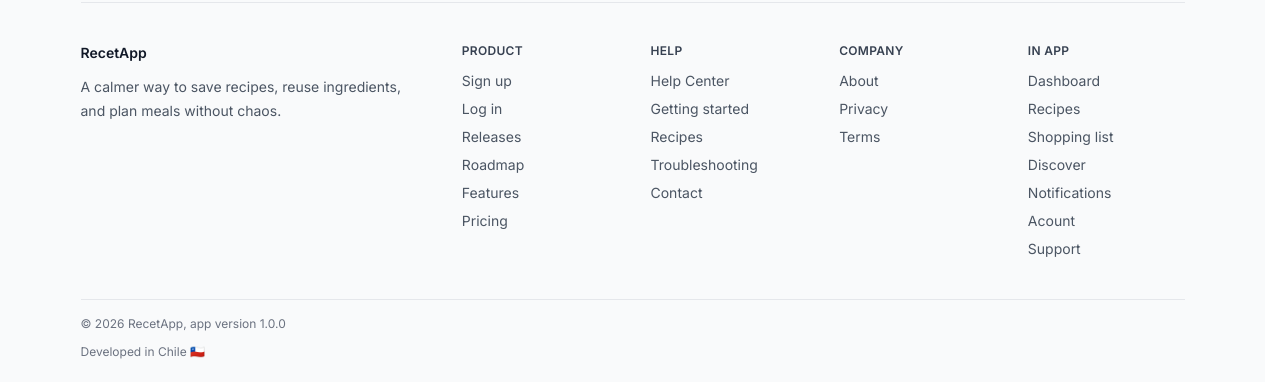
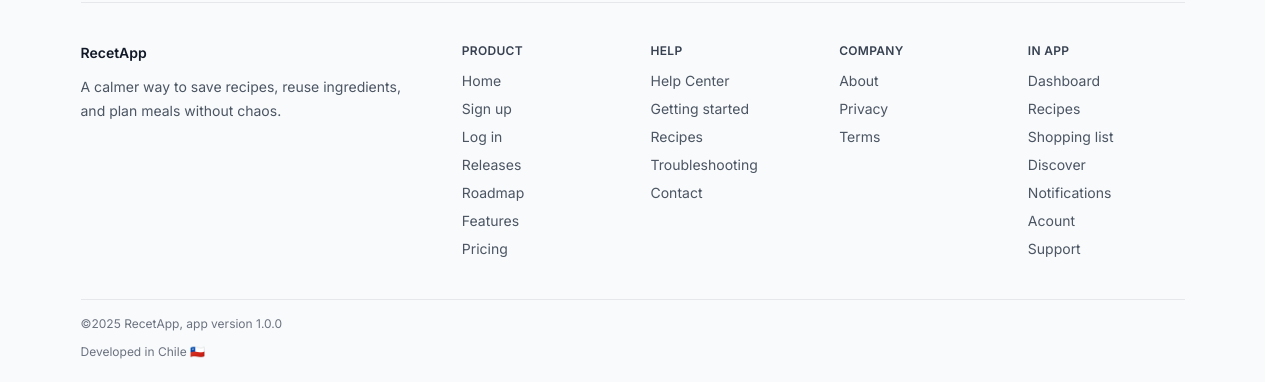
Before and after one commit to pschonffeldt/recetapp, a Next.js app: page / in a window 1280 px wide. Shown: the part 7704-8086 px from the top of the page. Built offline with nearby package versions, Linux system fonts and the light colour scheme; a web font is replaced by a local one.

Commit message:
feat(core,config): add app.ts as single source of truth for app metadata
- Create app.ts to centralize core app data (name, version, and related constants)
- Reduce duplication across marketing, auth, and dashboard surfaces
- Make future version/name updates faster and less error-prone

```diff
--- /dev/null
+++ b/app/lib/utils/app.ts
@@ -0,0 +1,32 @@
+export const APP = {
+  /** Product identity */
+  name: "RecetApp",
+  legalName: "RecetApp",
+  tagline: "A calmer way to cook at home.",
+  description:
+    "RecetApp helps you keep recipes structured, reuse ingredients, and build shopping lists without clutter.",
+
+  /** Versioning */
+  version: "1.0.0",
+
+  /** URLs */
+  url: "https://recetapp.com",
+  supportUrl: "/contact",
+  helpCenterUrl: "/help",
+  roadmapUrl: "/roadmap",
+  pricingUrl: "/pricing",
+
+  /** Contact */
+  supportEmail: "support@recetapp.com",
+  infoEmail: "info@recetapp.com",
+
+  /** Legal */
+  country: "Chile",
+  copyrightStartYear: 2025,
+
+  /** Social / public presence (optional now, useful later) */
+  social: {
+    twitter: null,
+    github: null,
+  },
+} as const;
--- a/app/ui/marketing/sections/footer.tsx
+++ b/app/ui/marketing/sections/footer.tsx
@@ -1,3 +1,4 @@
+import { APP } from "@/app/lib/utils/app";
 import Link from "next/link";
 
 export default function MarketingFooter() {
@@ -5,7 +6,9 @@ export default function MarketingFooter() {
     <footer className="mt-14 border-t pt-10">
       <div className="grid gap-10 md:grid-cols-12">
         <div className="md:col-span-4">
-          <div className="text-sm font-semibold text-gray-900">RecetApp</div>
+          <div className="text-sm font-semibold text-gray-900">
+            {APP.legalName}
+          </div>
           <p className="mt-3 max-w-sm text-sm leading-6 text-gray-600">
             A calmer way to save recipes, reuse ingredients, and plan meals
             without chaos.
@@ -19,6 +22,9 @@ export default function MarketingFooter() {
               Product
             </div>
             <div className="mt-3 space-y-2 text-sm text-gray-600">
+              <Link href="/" className="block hover:underline">
+                Home
+              </Link>
               <Link href="/signup" className="block hover:underline">
                 Sign up
               </Link>
@@ -144,8 +150,10 @@ export default function MarketingFooter() {
       </div>
 
       <div className="mt-10 pt-4 flex flex-col flex-wrap items-start justify-between gap-3 text-xs text-gray-500 border-t">
-        <div>© {new Date().getFullYear()} RecetApp, app version 1.0.0</div>
-        <div>Developed in Chile 🇨🇱</div>
+        <div>
+          ©{APP.copyrightStartYear} {APP.legalName}, app version {APP.version}
+        </div>{" "}
+        <div>Developed in {APP.country} 🇨🇱</div>
       </div>
     </footer>
   );
```
